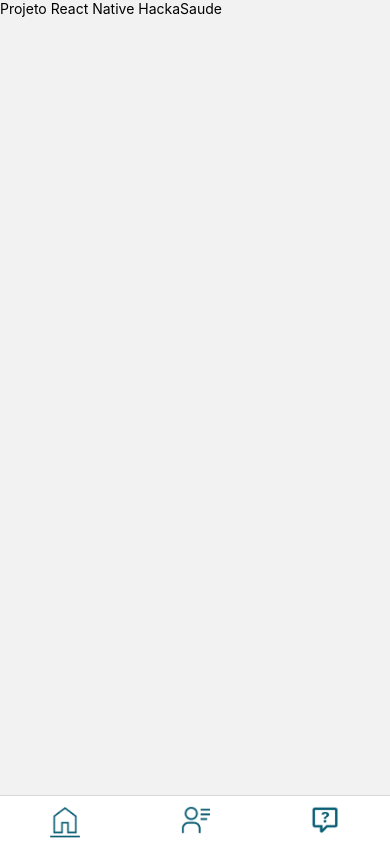
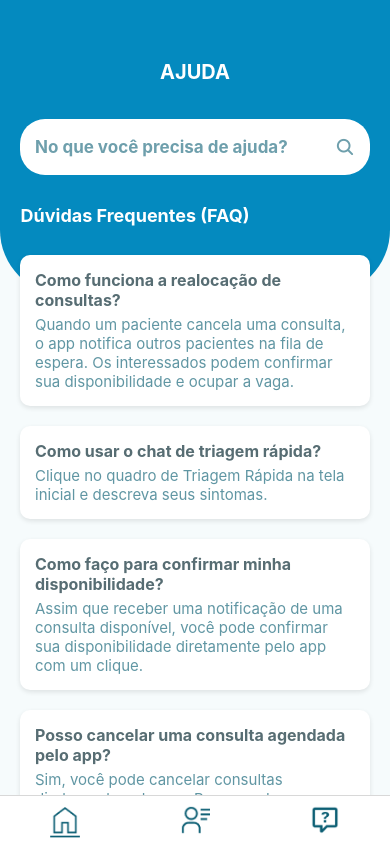
Before and after one commit to marcelopetroni/MedPlus, a React Native app: screen /TelaAjuda in a window 390 px wide. Built offline with nearby package versions, Linux system fonts and the light colour scheme.

Commit message:
Tela-ajuda

```diff
--- a/package.json
+++ b/package.json
@@ -11,6 +11,7 @@
   "dependencies": {
     "@iconify-icons/mdi": "^1.2.48",
     "@iconify/react": "^5.0.1",
+    "@react-navigation/bottom-tabs": "^6.5.20",
     "@react-navigation/native": "^6.1.17",
     "@react-navigation/stack": "^6.3.29",
     "expo": "~51.0.14",
--- a/src/telas/Rotas.js
+++ b/src/telas/Rotas.js
@@ -176,6 +176,18 @@ function Rotas() {
             headerShown: false,
           }}
         />
+        <Stack.Screen
+          name="TelaAjuda"
+          component={TelaAjuda}
+          options={{
+            title: '',
+
+
+
+            headerTransparent: true,
+            headerShown: false,
+          }}
+          />
       </Stack.Navigator>
     </NavigationContainer>
   );
--- a/src/telas/TelaAjuda/index.js
+++ b/src/telas/TelaAjuda/index.js
@@ -1,15 +1,145 @@
-import React from 'react'
-import { StyleSheet, Text, View } from 'react-native';
+import React, { useState } from 'react';
+import { View, Text, TextInput, StyleSheet, ScrollView, TouchableOpacity, Dimensions } from 'react-native';
+import Icon from 'react-native-vector-icons/Ionicons';
 
-export default function TelaAjuda() {
+const { width } = Dimensions.get('window');
+
+const FAQItem = ({ question, answer }) => (
+  <View style={styles.faqItemContainer}>
+    <Text style={styles.faqQuestion}>{question}</Text>
+    <Text style={styles.faqAnswer}>{answer}</Text>
+  </View>
+);
+
+const TelaAjuda = () => {
+  const [searchText, setSearchText] = useState('');
+
+  const faqData = [
+    {
+      question: 'Como funciona a realocação de consultas?',
+      answer: 'Quando um paciente cancela uma consulta, o app notifica outros pacientes na fila de espera. Os interessados podem confirmar sua disponibilidade e ocupar a vaga.',
+    },
+    {
+      question: 'Como usar o chat de triagem rápida?',
+      answer: 'Clique no quadro de Triagem Rápida na tela inicial e descreva seus sintomas.',
+    },
+    {
+      question: 'Como faço para confirmar minha disponibilidade?',
+      answer: 'Assim que receber uma notificação de uma consulta disponível, você pode confirmar sua disponibilidade diretamente pelo app com um clique.',
+    },
+    {
+      question: 'Posso cancelar uma consulta agendada pelo app?',
+      answer: 'Sim, você pode cancelar consultas diretamente pelo app. Recomendamos cancelar com antecedência para que outros pacientes possam ser realocados.',
+    },
+    {
+      question: 'O que acontece se eu não puder comparecer à consulta após confirmar?',
+      answer: 'Se você não puder comparecer, cancele a consulta o mais rápido possível pelo app para permitir que outros pacientes ocupem a vaga. Cancelamentos frequentes podem afetar sua prioridade na fila de espera.',
+    },
+  ];
+
   return (
-    <View style={styles.container}>
-      <Text>Projeto React Native HackaSaude</Text>
-    </View>
+    <ScrollView contentContainerStyle={styles.scrollContainer}>
+      <View style={styles.header}>
+        <Text style={styles.headerText}>AJUDA</Text>
+        <View style={styles.searchContainer}>
+          <TextInput
+            style={styles.searchInput}
+            placeholder="No que você precisa de ajuda?"
+            placeholderTextColor="rgba(13, 95, 116, 0.6)"
+            value={searchText}
+            onChangeText={setSearchText}
+          />
+          <TouchableOpacity style={styles.searchIcon}>
+            <Icon name="search" size={20} color="rgba(13, 95, 116, 0.6)" />
+          </TouchableOpacity>
+        </View>
+        <Text style={styles.faqHeader}>Dúvidas Frequentes (FAQ)</Text>
+      </View>
+      <View style={styles.faqContainer}>
+        {faqData.map((item, index) => (
+          <FAQItem key={index} question={item.question} answer={item.answer} />
+        ))}
+      </View>
+    </ScrollView>
   );
-}
+};
 
 const styles = StyleSheet.create({
-  container: {
+  scrollContainer: {
+    flexGrow: 1,
+    backgroundColor: '#F6FBFC',
+    paddingBottom: 50
+  },
+  header: {
+    backgroundColor: '#048ABF',
+    alignItems: 'center',
+    width: width,
+    height: 295,
+    borderBottomLeftRadius: 65,
+    borderBottomRightRadius: 65,
+    padding: 20,
+    paddingTop: 50,
+  },
+  headerText: {
+    fontSize: 20,
+    color: '#fff',
+    fontWeight: 'bold',
+    marginTop: 10,
+    marginBottom: 20,
+  },
+  searchContainer: {
+    flexDirection: 'row',
+    alignItems: 'center',
+    backgroundColor: '#fff',
+    borderRadius: 25,
+    marginTop: 15,
+    paddingHorizontal: 15,
+    width: '100%',
+    height: '25%',
+  },
+  searchInput: {
+    flex: 1,
+    height: 40,
+    color: '#0D5F74',
+    fontWeight: 'bold',
+    fontSize: 17,
+  },
+  searchIcon: {
+    marginLeft: 10,
+  },
+  faqHeader: {
+    fontSize: 18,
+    color: '#fff',
+    fontWeight: 'bold',
+    marginTop: 30,
+    marginRight: 120,
+  },
+  faqContainer: {
+    marginTop: -80,
+    paddingHorizontal: 20,
+  },
+  faqItemContainer: {
+    backgroundColor: '#fff',
+    padding: 15,
+    borderRadius: 10,
+    marginTop: 40,
+    marginBottom: -20,
+    shadowColor: '#000',
+    shadowOpacity: 0.1,
+    shadowOffset: { width: 0, height: 2 },
+    shadowRadius: 5,
+    elevation: 3,
+  },
+  faqQuestion: {
+    fontSize: 16,
+    fontWeight: 'bold',
+    color: '#576D73',
+    marginBottom: 5,
+  },
+  faqAnswer: {
+    fontSize: 15,
+    color: 'rgba(13, 95, 116, 0.66)',
   },
 });
+
+export default TelaAjuda;
```
Also changed, not shown: 1 other file (tests, documents, lock files or other folders).
